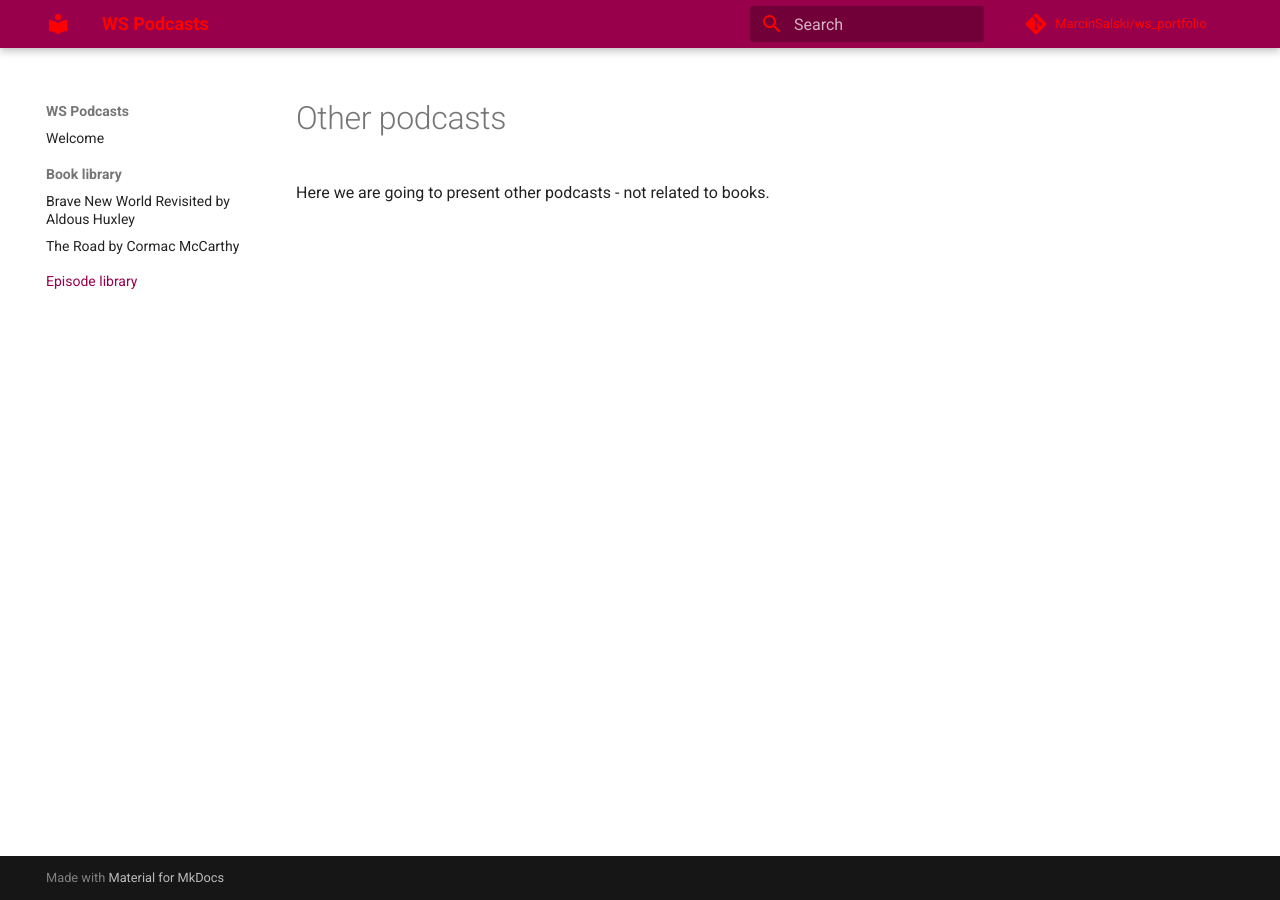
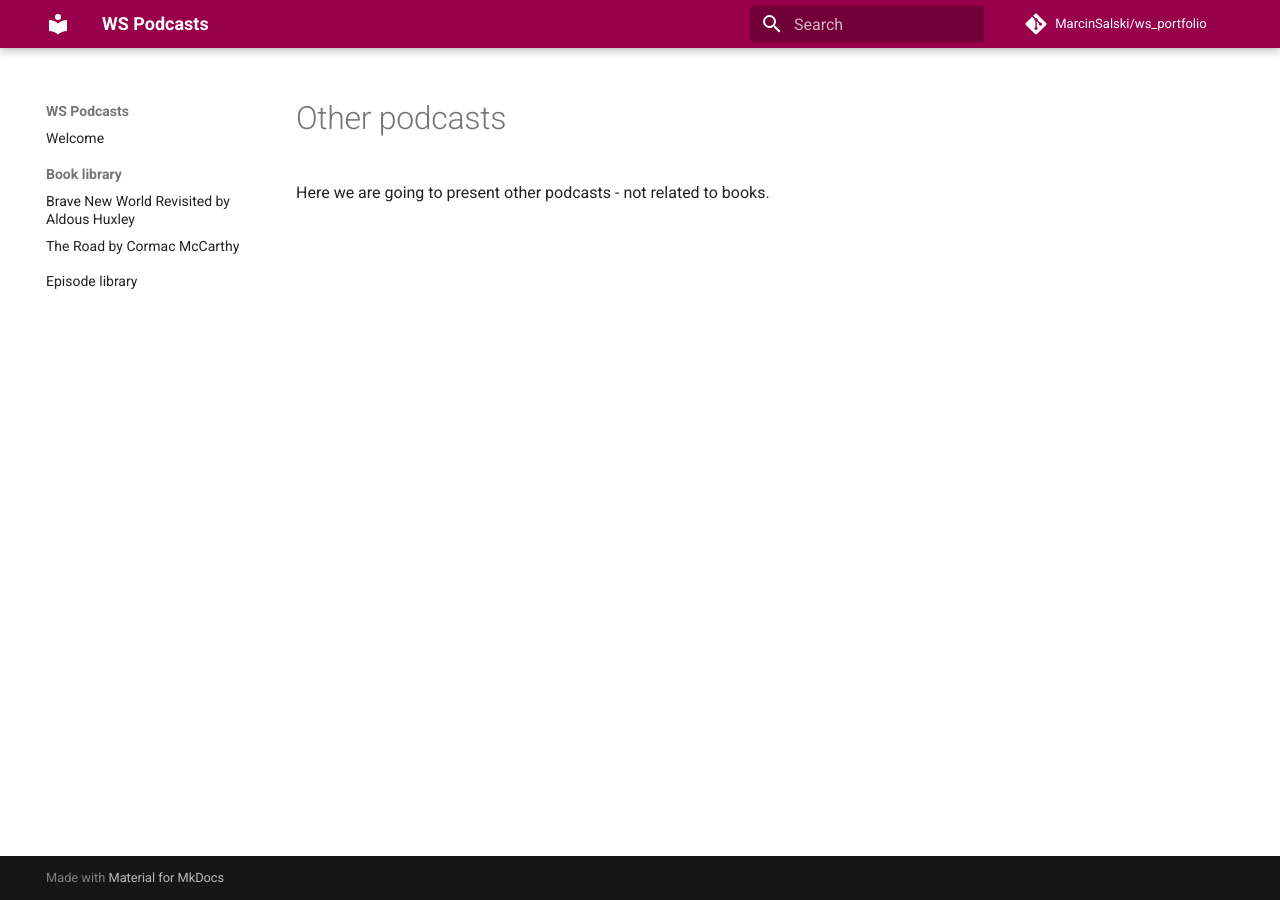
Before and after one commit to MarcinSalski/ws_portfolio, an MkDocs documentation site: the page built from docs/Podcasts/index.md, in a window 1280 px wide. Built offline with MkDocs 1.6.1 and Material for MkDocs 9.7.7, drawn with Linux system fonts in a browser that asks for light colours; comment, search, counter and statistics services are not loaded.

Commit message:
kolejne zmiany

```diff
--- a/docs/stylesheets/extra.css
+++ b/docs/stylesheets/extra.css
@@ -6,8 +6,8 @@
   --md-accent-fg-color: rgb(0, 0, 255);
 
   /* Opcjonalnie – tło górnej belki */
-  --md-primary-bg-color: rgb(255, 0, 0);
+  --md-primary-bg-color: rgb(255, 255, 255);
 
   /* (opcjonalnie) Kolor tekstu w nav-bar */
-  --md-primary-fg-color--light: rgb(0, 255, 0);
+  --md-primary-fg-color--light: rgb(255, 255, 255);
 }
```
Also changed, not shown: docs/Books/index.md (renamed from docs/OwnBooks/index.md), docs/Podcasts/index.md (renamed from docs/OtherPodcasts/index.md).
